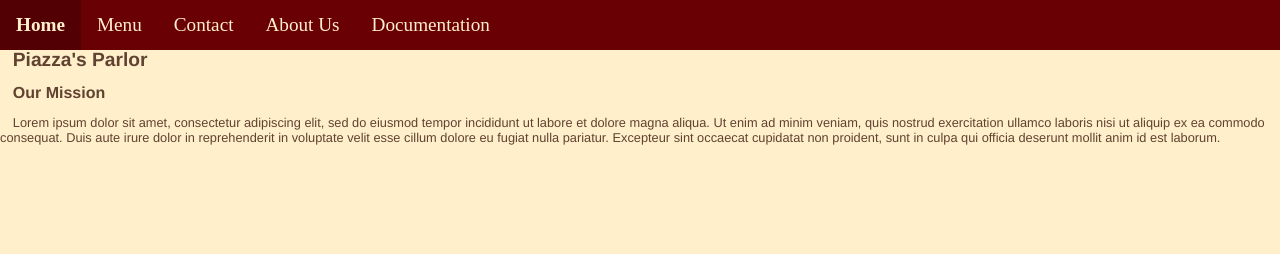
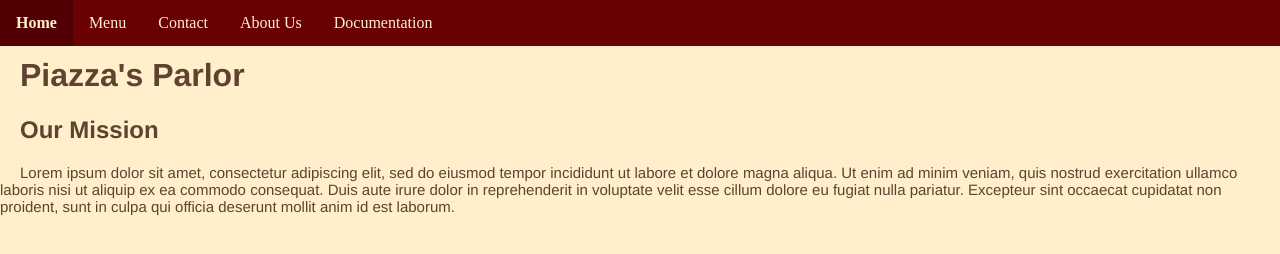
Before and after one commit to coderCarrot101/Webmaster_2025, a plain HTML site: page index.html in a window 1280 px wide. Drawn offline with Linux system fonts and the light colour scheme.

Commit message:
testing text size again

```diff
--- a/index.css
+++ b/index.css
@@ -16,7 +16,6 @@
     text-align: center;
     padding: 14px 16px;
     text-decoration: none;
-    font-size: 1.5vw;
 }
 
 /* Change background on mouse-over */
@@ -50,21 +49,19 @@ body {
 
 p {
     font-family: Helvetica;
-    font-size: 1vw;
-    text-indent: 1vw;
+    font-size: 15px;
+    text-indent: 20px;
     color: #604230;
 }
 
 h1 {
     font-family: Helvetica;
-    text-indent: 1vw;
+    text-indent: 20px;
     color: #604230;
-    font-size: 1.5vw;
 }
 
 h2 {
     font-family: Helvetica;
-    text-indent: 1vw;
+    text-indent: 20px;
     color: #604230;
-    font-size: 1.25vw;
 }
--- a/index.html
+++ b/index.html
@@ -9,10 +9,10 @@
     <body>
         <div class="navbar">
             <a href="index.html" style = "background: #520003; color: #FFEFCB; font-weight: bold;">Home</a>
-            <a href="solar_energy.html">Menu</a>
-            <a href="wind_energy.html">Contact</a>
-            <a href="hydroelectric_energy.html">About Us</a>
-            <a href="conservation.html">Documentation</a>
+            <a href="menu.html">Menu</a>
+            <a href="contact.html">Contact</a>
+            <a href="about_us.html">About Us</a>
+            <a href="documentation.html">Documentation</a>
         </div>
     <br>
     <br>
```
Also changed, not shown: about_us.html (added).
